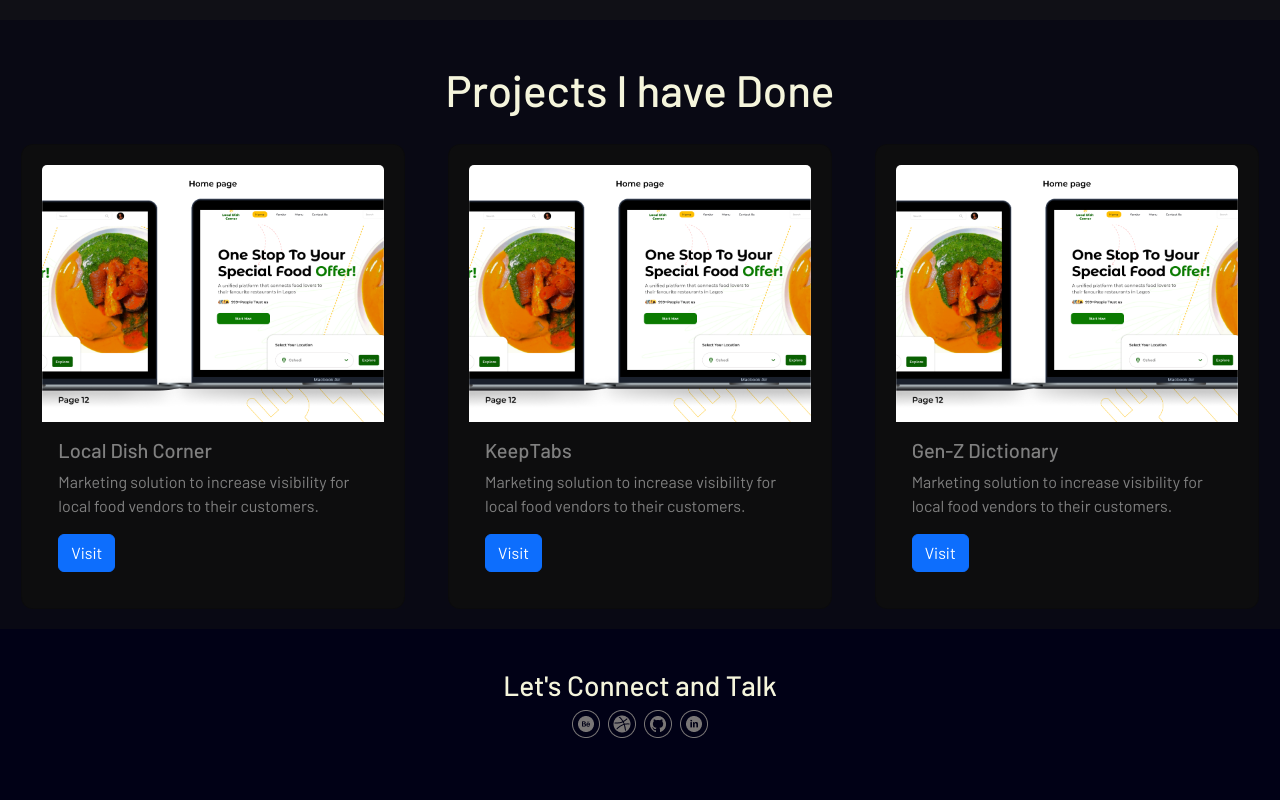
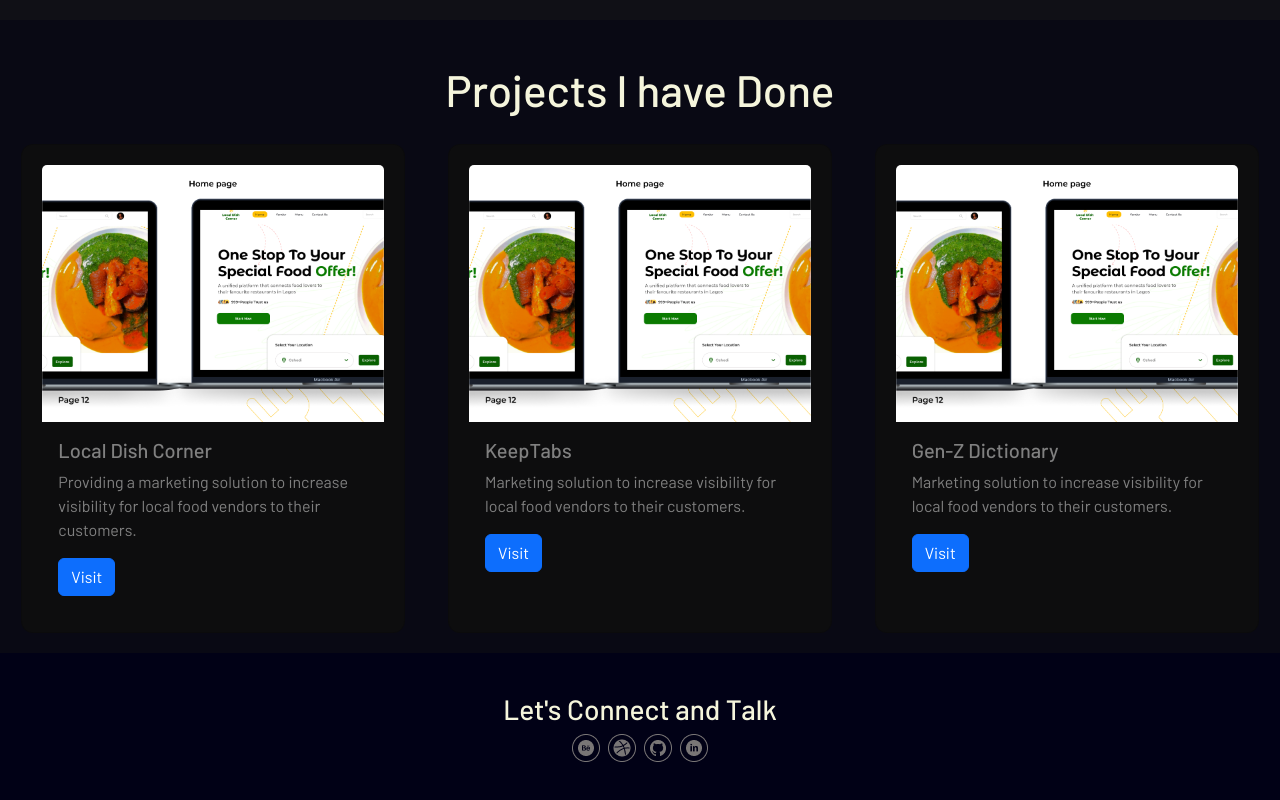
Before and after one commit to anthony-karanja/My-Portfolio, a React (Vite) app: page / in a window 1280 px wide. Shown: the part 1368-2168 px from the top of the page. Before the commit the page ends 2146 px from the top, so only its background shows below. Built offline with nearby package versions, Linux system fonts and the light colour scheme.

Commit message:
Some fix

```diff
--- a/src/Projects.jsx
+++ b/src/Projects.jsx
@@ -12,7 +12,7 @@
                     <Card.Body>
                         <Card.Title>Local Dish Corner</Card.Title>
                         <Card.Text>
-                        Marketing solution to increase visibility for local food vendors to their customers.
+                            Providing a marketing solution to increase visibility for local food vendors to their customers.
                         </Card.Text>
                         <Button variant="primary">Visit</Button>
                     </Card.Body>
@@ -32,7 +32,7 @@
                     <Card.Body>
                         <Card.Title>Gen-Z Dictionary</Card.Title>
                         <Card.Text>
-                        Marketing solution to increase visibility for local food vendors to their customers.
+                            Marketing solution to increase visibility for local food vendors to their customers.
                         </Card.Text>
                         <Button variant="primary">Visit</Button>
                     </Card.Body>
```
Also changed, not shown: src/pages/Landing.jsx (+6 -6 lines).
